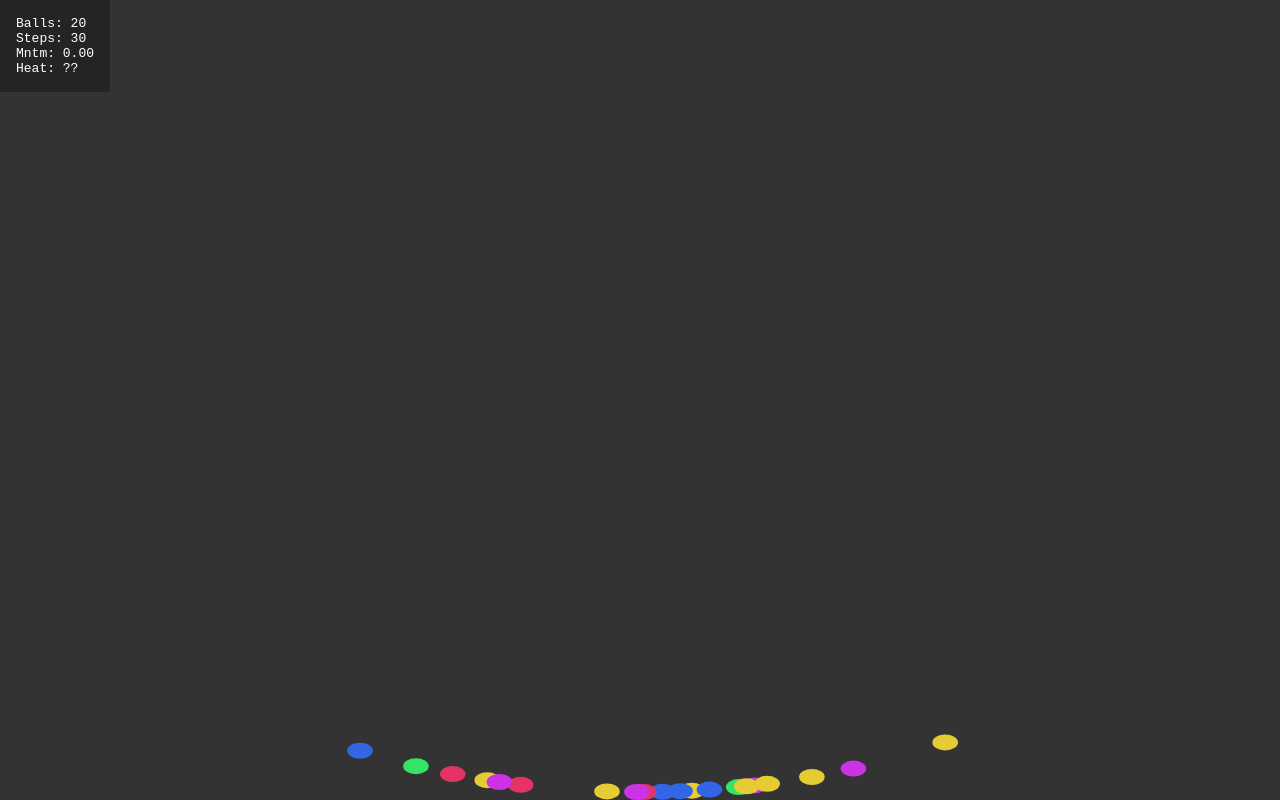
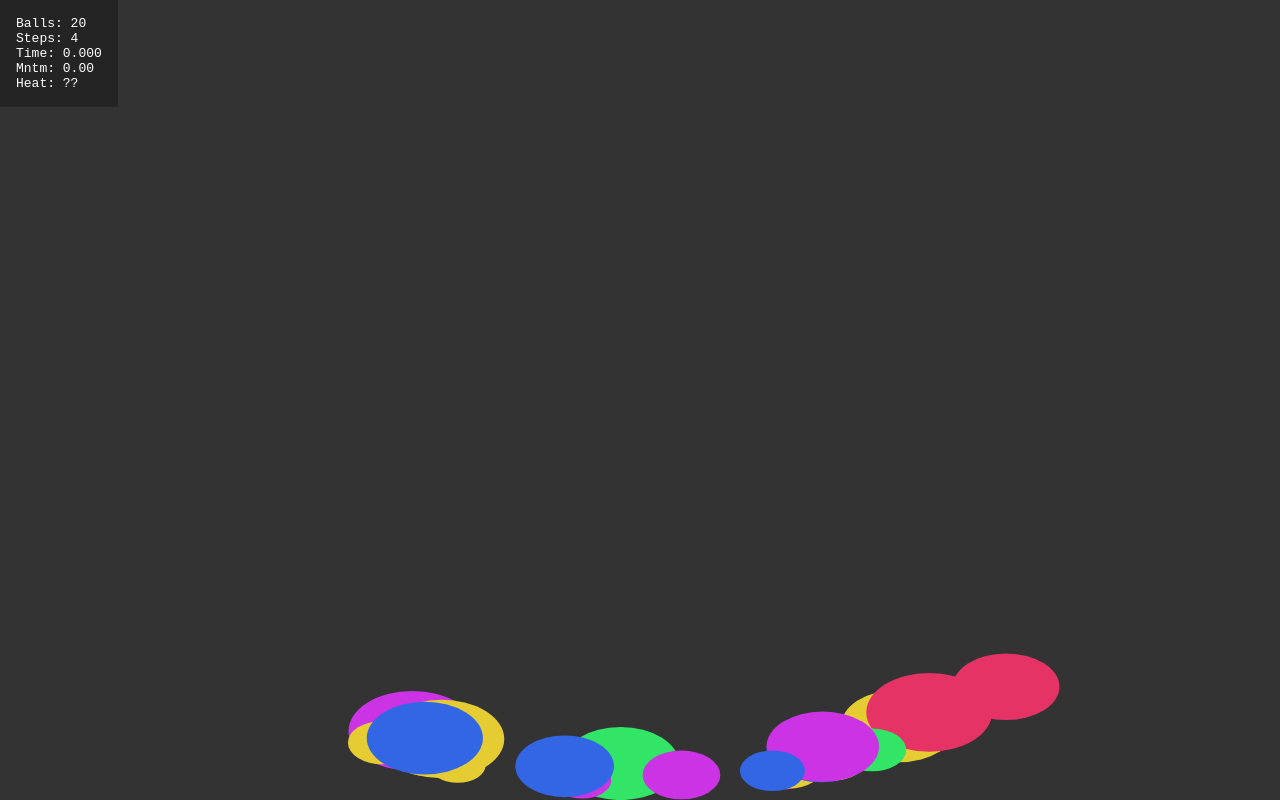
Before and after one commit to lakmeer/colossal-pinball, a SvelteKit app: page / in a window 1280 px wide. Built offline with nearby package versions, Linux system fonts and the light colour scheme.

Commit message:
Pezzza style solver

```diff
--- a/src/lib/Ball.ts
+++ b/src/lib/Ball.ts
@@ -34,7 +34,7 @@ export default class Ball {
   // Static
 
   static random (bounds:Rect) {
-    const m = rand(1, 1);
+    const m = rand(2, 5);
     return new Ball(
       Vec2.random(...bounds.toRange()),
       Vec2.from(0, 0),
--- a/src/routes/+page.svelte
+++ b/src/routes/+page.svelte
@@ -24,7 +24,7 @@
 
   const MODE = 'canvas' as 'canvas' | 'shader';
   const GRAVITY = 1000;
-  const TIME_SCALE = 0.1;
+  const TIME_SCALE = 1.1;
   const BOUNCE_DAMPING = 1;
   const ROLL_DAMPING = 0.99;
   const SUBSTEP_FACTOR = 0.5; // Use no more than half the frame time
@@ -35,6 +35,7 @@
   // World
 
   let world = new Rect(0, 0, 100, 100);
+  let boundary = world.w/2;
   let balls:Ball[] = [ ];
 
   for (let i = 0; i < MAX_BALLS; i++) {
@@ -62,20 +63,14 @@
   const updateBall = (ball:Ball, dt:number) => {
 
     // Gravity
-    ball.acc.addSelf([ 0, -GRAVITY ]);
+    ball.acc.addSelf([ 0, -GRAVITY * ball.mass ]);
 
     // Collisions
+    // TODO
 
     // Circular boundary
-    const constrainPos = new Vec2(0, 0);
-    const constrainRad = world.w/2;
-
-    let to_obj = ball.pos.sub(constrainPos);
-    let dist = to_obj.len();
-
-    if (dist > constrainRad - ball.rad) {
-      const n = to_obj.scale(1/dist);
-      ball.pos.set(n.scale(constrainRad - ball.rad).add(constrainPos));
+    if (ball.pos.len() > boundary - ball.rad) {
+      ball.pos.set(ball.pos.norm().scale(boundary - ball.rad));
     }
 
     // Update
@@ -148,10 +143,11 @@
   let running = true;
   let lastTime = performance.now()/1000 * TIME_SCALE;
   let rafref = 0;
-  let substeps = 30;
+  let substeps = 8;
+  let delta = 0;
 
   const render = () => {
-    //let start = performance.now();
+    let start = performance.now();
 
     rafref = requestAnimationFrame(render);
 
@@ -169,11 +165,10 @@
     // poke
     balls = balls;
 
-    //let delta = performance.now() - start;
-
     // if delta is the time taken to simulate this whole frame, then
     // we can calculate how many substeps we can pack into the next frame
-    //substeps = floor(substeps * (1000/60)/delta * SUBSTEP_FACTOR);
+    delta = performance.now() - start;
+    substeps = min(4, floor(substeps * (1000/60)/delta * SUBSTEP_FACTOR));
   }
 
   onMount(() => {
@@ -199,6 +194,7 @@
 <pre class="debug">
 Balls: {balls.length}
 Steps: {substeps}
+Time: {delta.toFixed(3)}
 Mntm: {balls.reduce((acc, ball) => acc + ball.vel.len() * ball.mass, 0).toFixed(2)}
 Heat: ??
 </pre>
```
